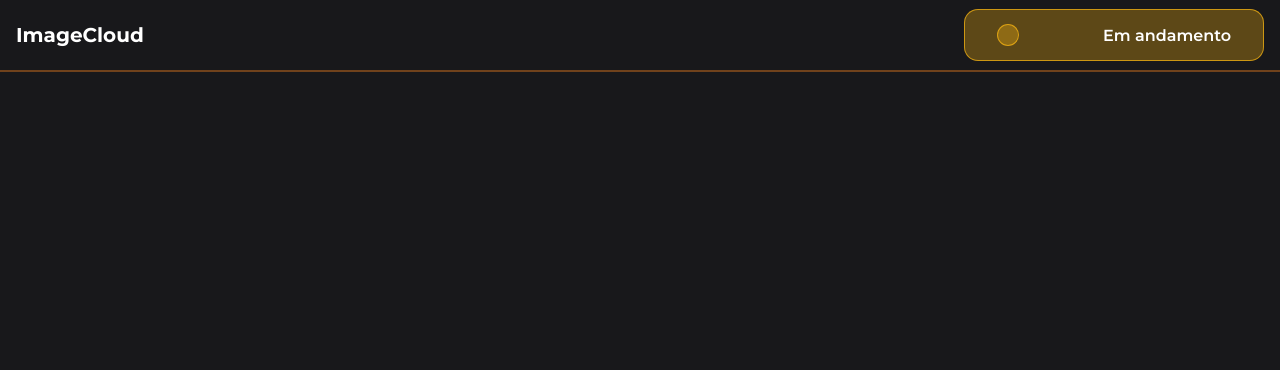
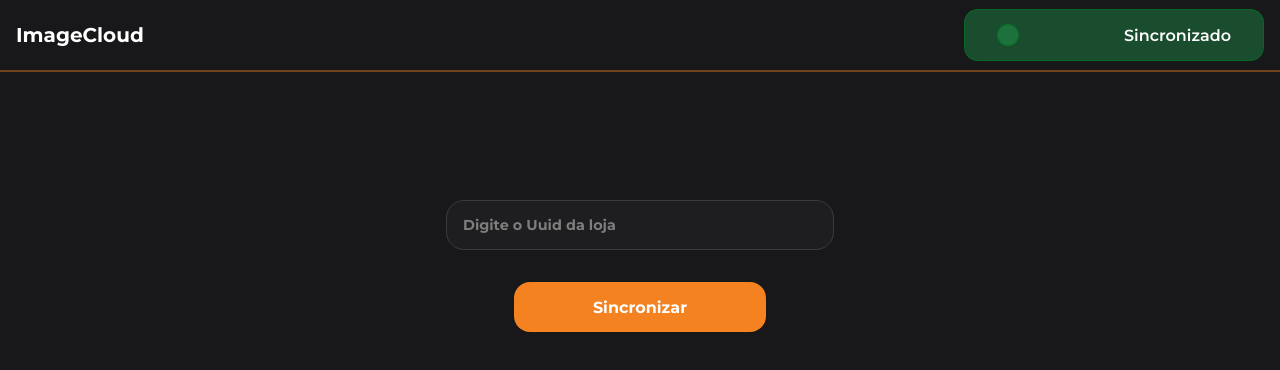
Before and after one commit to EzequielMags/ImageCloud-InsideAutomacao, a React (Vite) app in the folder frontend-react/: page / in a window 1280 px wide. Shown: the top 370 px of the page. Built offline with nearby package versions, Linux system fonts and the light colour scheme.

Commit message:
feat: adding Form

```diff
--- a/frontend-react/src/App.css
+++ b/frontend-react/src/App.css
@@ -25,3 +25,7 @@ body {
   font-family: var(--font-family-principal);
 
 }
+
+.form {
+  background-color: red;
+}
--- a/frontend-react/src/App.tsx
+++ b/frontend-react/src/App.tsx
@@ -1,15 +1,19 @@
 import { useState } from 'react'
 import './App.css'
 import { type StatusSincronizacao, Header } from './components/Header'
+import Form from './components/Form'
+
 
 function App() {
 
-  const [statusHeader, setStatusHeader]= useState<StatusSincronizacao>("em_andamento")
-
+  const [statusHeader, setStatusHeader]= useState<StatusSincronizacao>("sincronizado")
   return (
 
-    <main>
+    <main >
       <Header status={statusHeader}/>
+      <Form />
+
+
     </main>
   )
 }
--- /dev/null
+++ b/frontend-react/src/components/Form/form.module.css
@@ -0,0 +1,53 @@
+.form {
+    margin-top:25%;
+    display: flex;
+    flex-direction: column;
+    width: 100%;
+    justify-content: center;
+    align-items: center;
+    gap: 2rem;
+}
+
+.form input {
+    outline: none;
+    width: 388px;
+    height: 50px;
+    background-color: #1E1E21;
+    border: 1px solid #3A3A40;
+    border-radius: 18px;
+    color: #fff;
+    padding: 1rem;
+    font-family: 600;
+    font-size: .9rem;
+}
+
+.form input::placeholder {
+    color: #7D7D7D;
+    font-weight: bold;
+    font-family: "Montserrat", sans-serif;
+}
+
+.form button {
+    width: 252px;
+    height: 50px;
+    background-color: #F58220;
+    color: #fff;
+    font-weight: bold;
+    font-family: "Montserrat", sans-serif;
+    font-size: 16px;
+    border: none;
+    cursor: pointer;
+    border-radius: 16px;
+}
+
+
+@media screen and (min-width: 1200px){
+    .form {
+        margin-top: 10%
+    };
+
+
+    /*
+        Se for necessario alterar o tamanho do input e do botao
+    */
+}
--- /dev/null
+++ b/frontend-react/src/components/Form/index.tsx
@@ -0,0 +1,22 @@
+import { useState } from "react"
+import styles from "./form.module.css"
+
+export default function Form() {
+    const [valueInput, setValueInput] = useState<string>("")
+
+    return(
+        <form className={styles.form} onSubmit={(event) => {
+            event.preventDefault()
+          }}>
+            <input placeholder="Digite o Uuid da loja" type="text" value={valueInput} onChange={(event) => {
+
+              setValueInput(event.target.value)}
+
+            } />
+
+            <button type='submit'>Sincronizar</button>
+
+          </form>
+
+    )
+}
```
